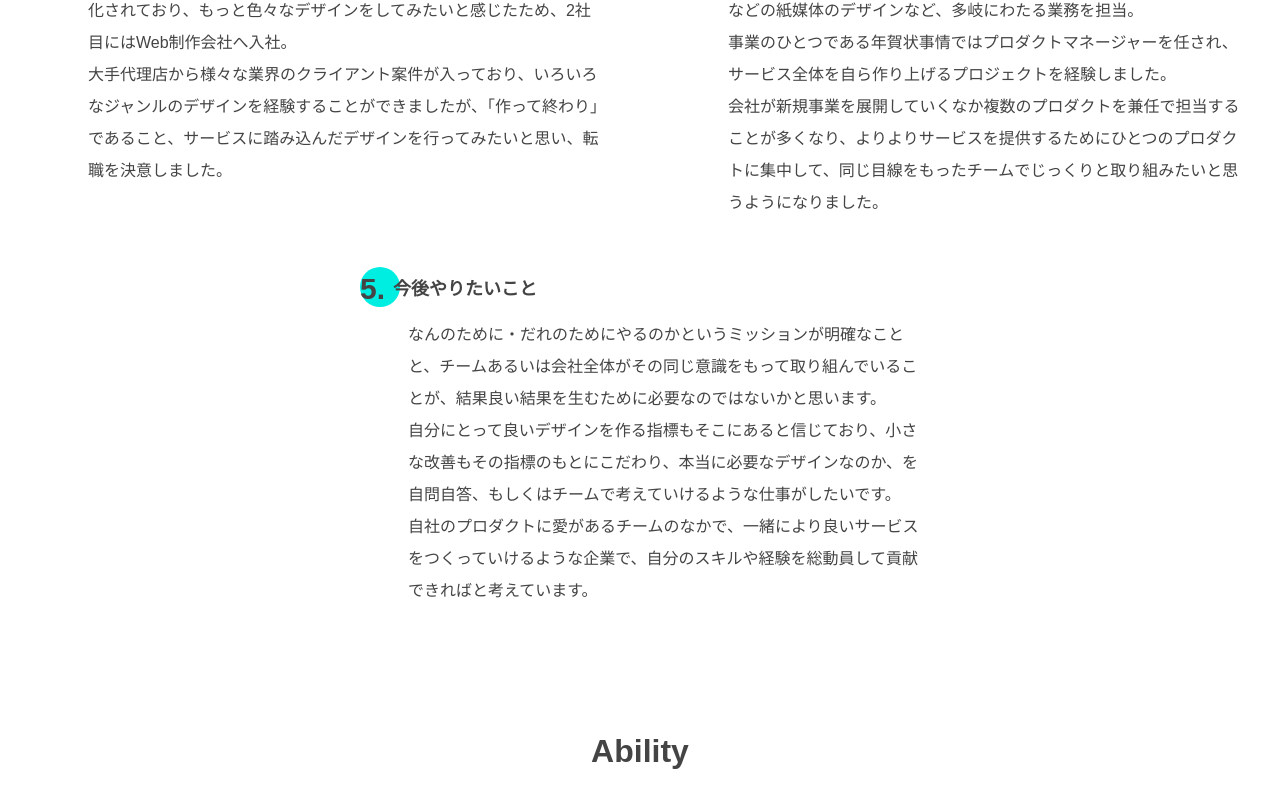
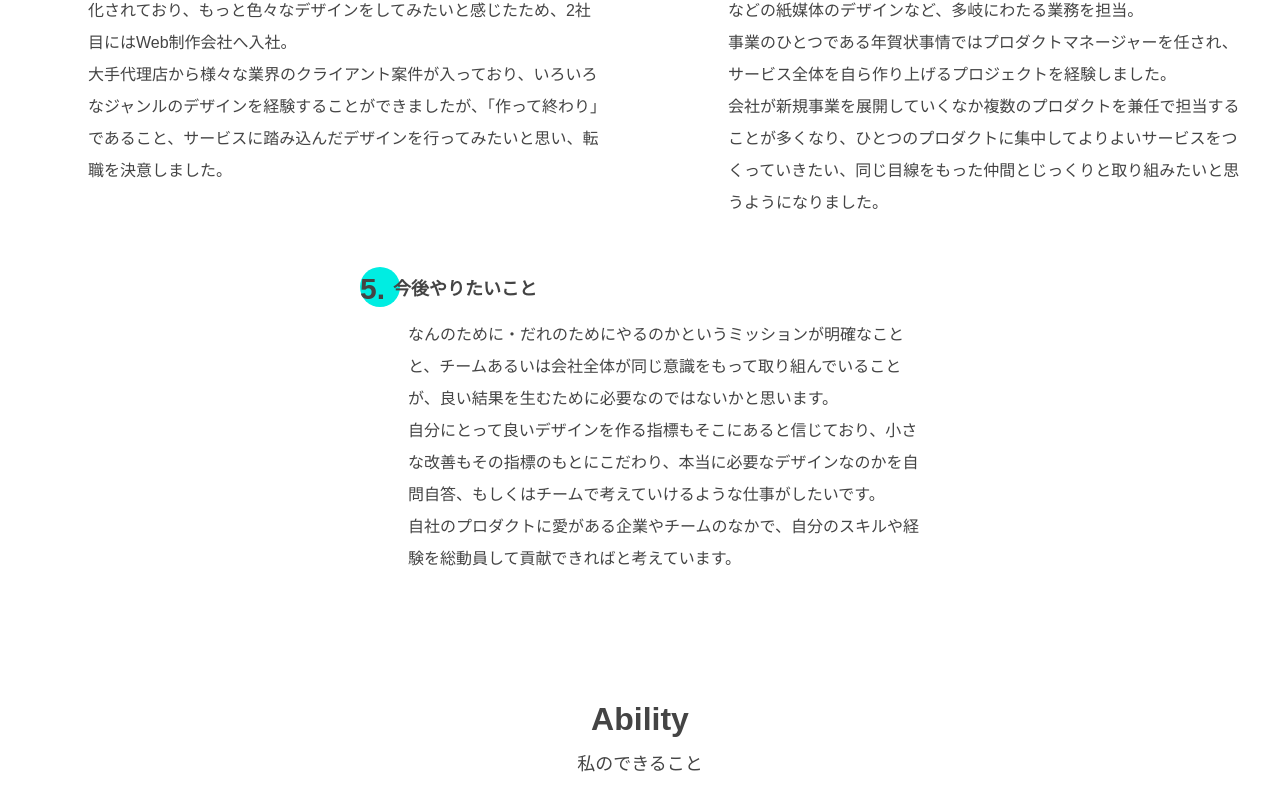
Before and after one commit to tae-taika/portfolio, a Vue app: page /profile in a window 1280 px wide. Shown: the part 1499-2284 px from the top of the page. Built offline with nearby package versions, Linux system fonts and the light colour scheme.

Commit message:
modify text

```diff
--- a/src/pages/Profile.vue
+++ b/src/pages/Profile.vue
@@ -87,7 +87,7 @@
                   複数の口コミサイトなどを運営する事情会社にWebデザイナー/コーダーとして正社員入社しました。<br>
                   LPデザイン、UI改善、新規コンテンツの立案から作成、パンフレットなどの紙媒体のデザインなど、多岐にわたる業務を担当。<br>
                   事業のひとつである年賀状事情ではプロダクトマネージャーを任され、サービス全体を自ら作り上げるプロジェクトを経験しました。<br>
-                  会社が新規事業を展開していくなか複数のプロダクトを兼任で担当することが多くなり、よりよりサービスを提供するためにひとつのプロダクトに集中して、同じ目線をもったチームでじっくりと取り組みたいと思うようになりました。
+                  会社が新規事業を展開していくなか複数のプロダクトを兼任で担当することが多くなり、ひとつのプロダクトに集中してよりよいサービスをつくっていきたい、同じ目線をもった仲間とじっくりと取り組みたいと思うようになりました。
                 </p>
               </div>
             </div>
@@ -96,9 +96,9 @@
             <div class="profile__about-item">
               <div class="profile__about-title"><span>5.</span>今後やりたいこと</div>
               <p class="profile__about-text">
-                なんのために・だれのためにやるのかというミッションが明確なことと、チームあるいは会社全体がその同じ意識をもって取り組んでいることが、結果良い結果を生むために必要なのではないかと思います。<br>
-                自分にとって良いデザインを作る指標もそこにあると信じており、小さな改善もその指標のもとにこだわり、本当に必要なデザインなのか、を自問自答、もしくはチームで考えていけるような仕事がしたいです。<br>
-                自社のプロダクトに愛があるチームのなかで、一緒により良いサービスをつくっていけるような企業で、自分のスキルや経験を総動員して貢献できればと考えています。
+                なんのために・だれのためにやるのかというミッションが明確なことと、チームあるいは会社全体が同じ意識をもって取り組んでいることが、良い結果を生むために必要なのではないかと思います。<br>
+                自分にとって良いデザインを作る指標もそこにあると信じており、小さな改善もその指標のもとにこだわり、本当に必要なデザインなのかを自問自答、もしくはチームで考えていけるような仕事がしたいです。<br>
+                自社のプロダクトに愛がある企業やチームのなかで、自分のスキルや経験を総動員して貢献できればと考えています。
             </p>
             </div>
           </div>
```
